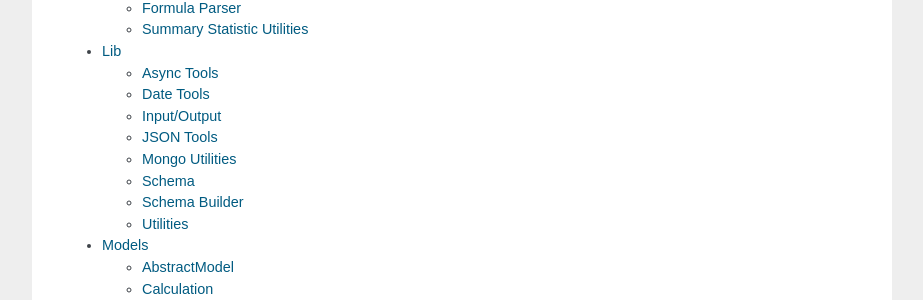
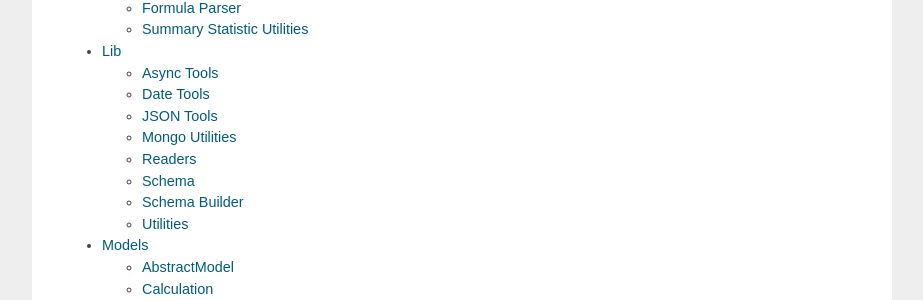
Before and after one commit to pld/bamboo, a Sphinx documentation site: the page built from docs/index.rst, in a window 1280 px wide and 900 px high, scrolled down 2660 px. Shown: the part 152-452 px from the top of the window, without its empty margins (198-1121 px from the left). Built offline with Sphinx 7.4.7, drawn with Linux system fonts in a browser that asks for light colours; formulas are drawn with MathJax 3.

Commit message:
PLD: fix reference to io module, it was renamed to readers, closes #68

```diff
--- a/docs/lib.rst
+++ b/docs/lib.rst
@@ -11,11 +11,6 @@ Date Tools
 .. automodule:: bamboo.lib.datetools
     :members:
 
-Input/Output
-------------
-.. automodule:: bamboo.lib.io
-    :members:
-
 JSON Tools
 ----------
 .. automodule:: bamboo.lib.jsontools
@@ -26,6 +21,11 @@ Mongo Utilities
 .. automodule:: bamboo.lib.mongo
     :members:
     :private-members:
+
+Readers
+-------
+.. automodule:: bamboo.lib.readers
+    :members:
 
 
 Schema
```
